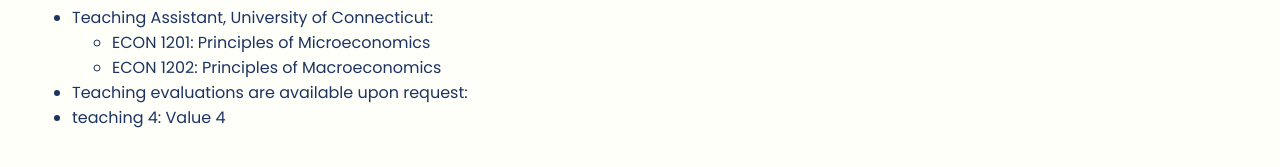
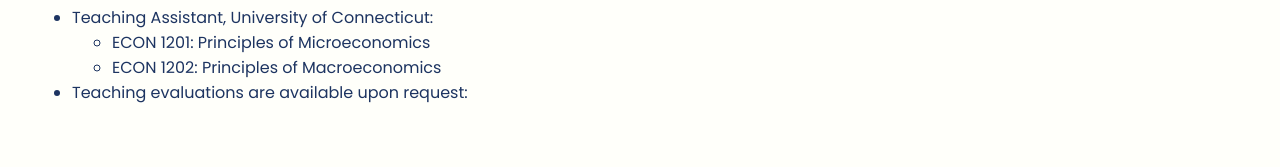
Before and after one commit to mattmotel/markmcinerney, a Jekyll site: the page built from index.md, in a window 1280 px wide and 900 px high, scrolled down 1444 px. Shown: the part 674-841 px from the top of the window. Built offline with Jekyll 4.4.1, drawn with Linux system fonts in a browser that asks for light colours.

Commit message:
Updated Index

```diff
--- a/index.md
+++ b/index.md
@@ -19,8 +19,6 @@ teaching:
     sub-arbitrary: Principles of Macroeconomics
 - top-level: Teaching evaluations are available upon request
   arbitrary:
-- top-level: teaching 4
-  arbitrary: Value 4
 layout: page
 ---
 
```
